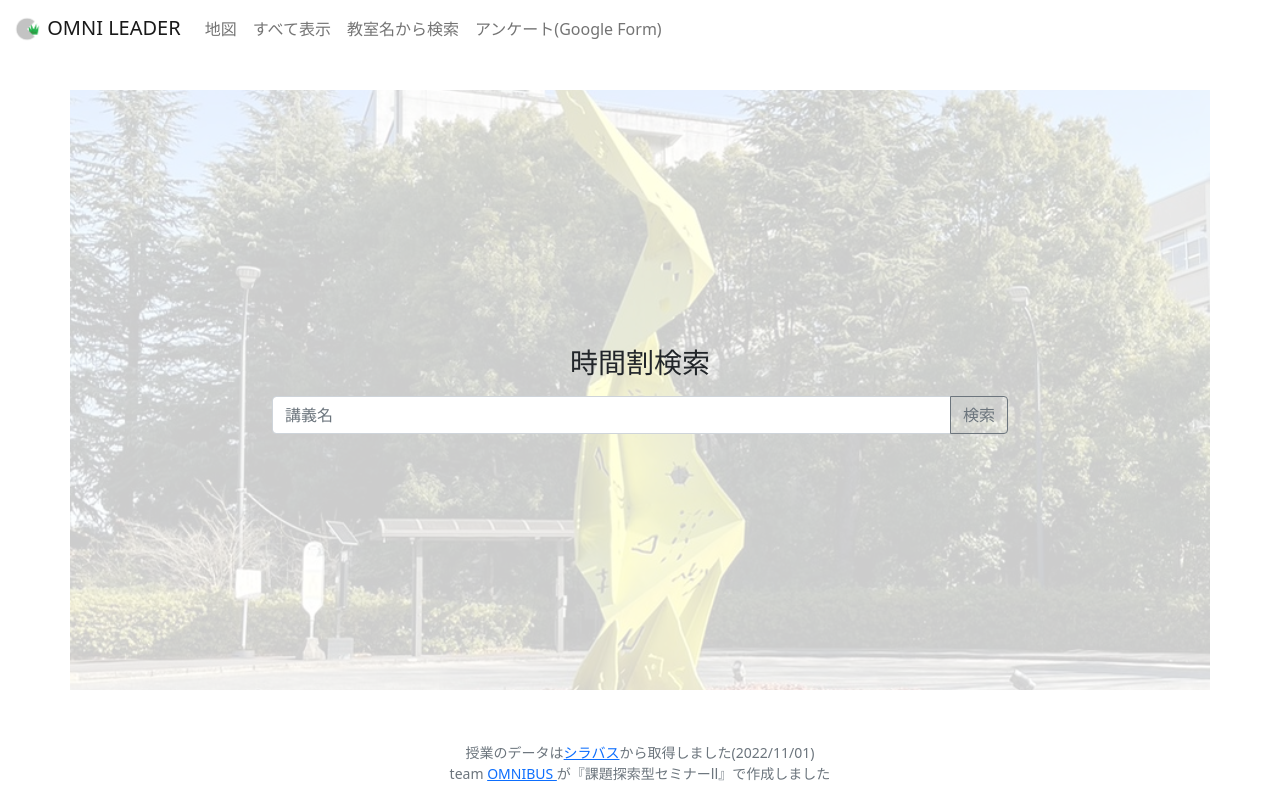
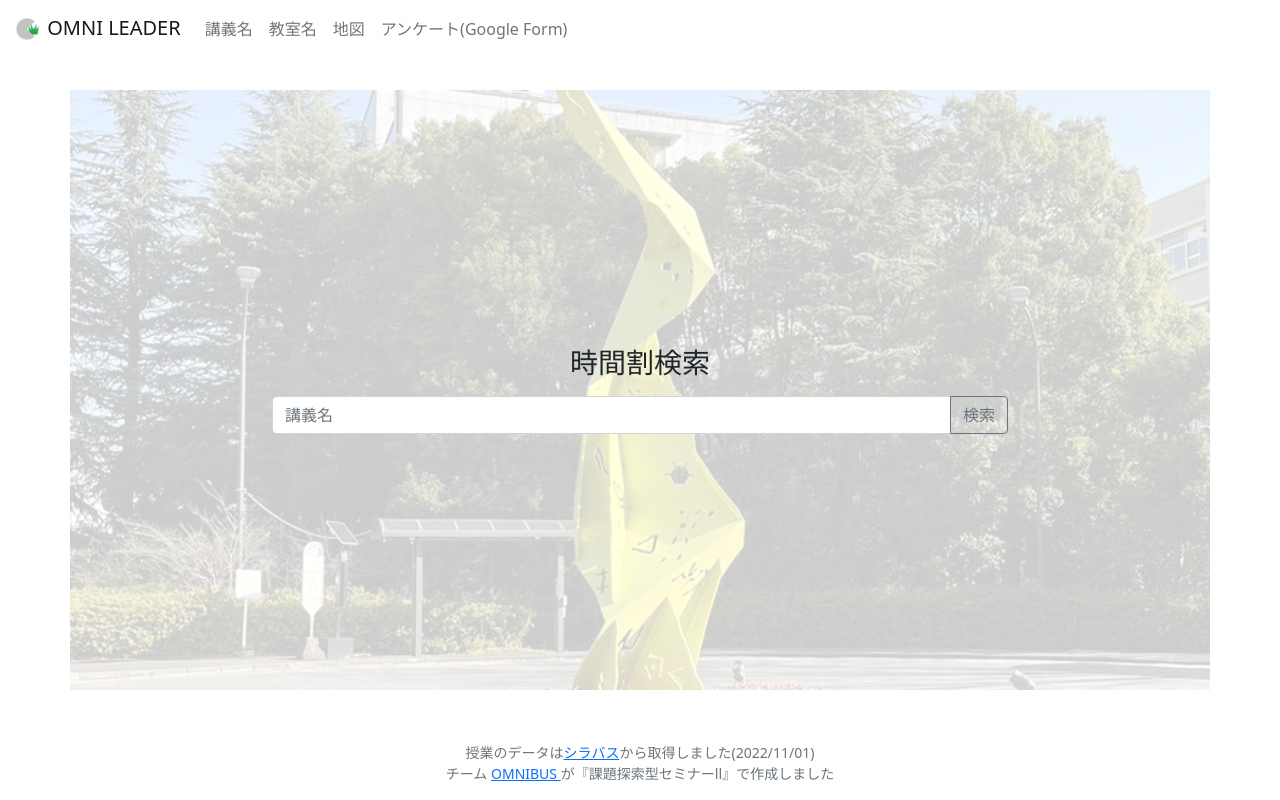
Before and after one commit to naokeyn/flask_test, a Flask app: page / in a window 1280 px wide. Run offline with Flask 2, Linux system fonts and the light colour scheme; parts of the project's set-up code (start-up, migrations or seed data) failed here and were passed over.

Commit message:
fit layout

```diff
--- a/templates/index.html
+++ b/templates/index.html
@@ -42,7 +42,7 @@
         <p class="text-muted small">
             授業のデータは<a target="_blank" href="http://syllabus.saitama-u.ac.jp/portal/public/syllabus/">シラバス</a>から取得しました(2022/11/01)
             <br>
-            team
+            チーム
             <a href="https://docs.google.com/forms/d/e/1FAIpQLSetUT6_JK1C_wQ2qvrM9U2RQI_zU92asB85hyZQr8jmheCtng/viewform">
                 OMNIBUS
             </a>
--- a/templates/template.html
+++ b/templates/template.html
@@ -39,14 +39,18 @@
             </button>
             <div class="collapse navbar-collapse" id="navbarNavAltMarkup">
                 <div class="navbar-nav">
+                    <a href="/" class="nav-link">
+                        講義名
+                    </a>
+                    {#<a class="nav-link" href="/all">
+                        すべて表示
+                    </a>
+                    #}
+                    <a class="nav-link" href="/room">
+                        教室名
+                    </a>
                     <a class="nav-link" href="/map">
                         地図
-                    </a>
-                    <a class="nav-link" href="/all">
-                        すべて表示
-                    </a>
-                    <a class="nav-link" href="/room">
-                        教室名から検索
                     </a>
                     <a class="nav-link" href="https://forms.gle/WyY2FhziUgdMQ7an8" target="_blank">
                         アンケート(Google Form)
```
